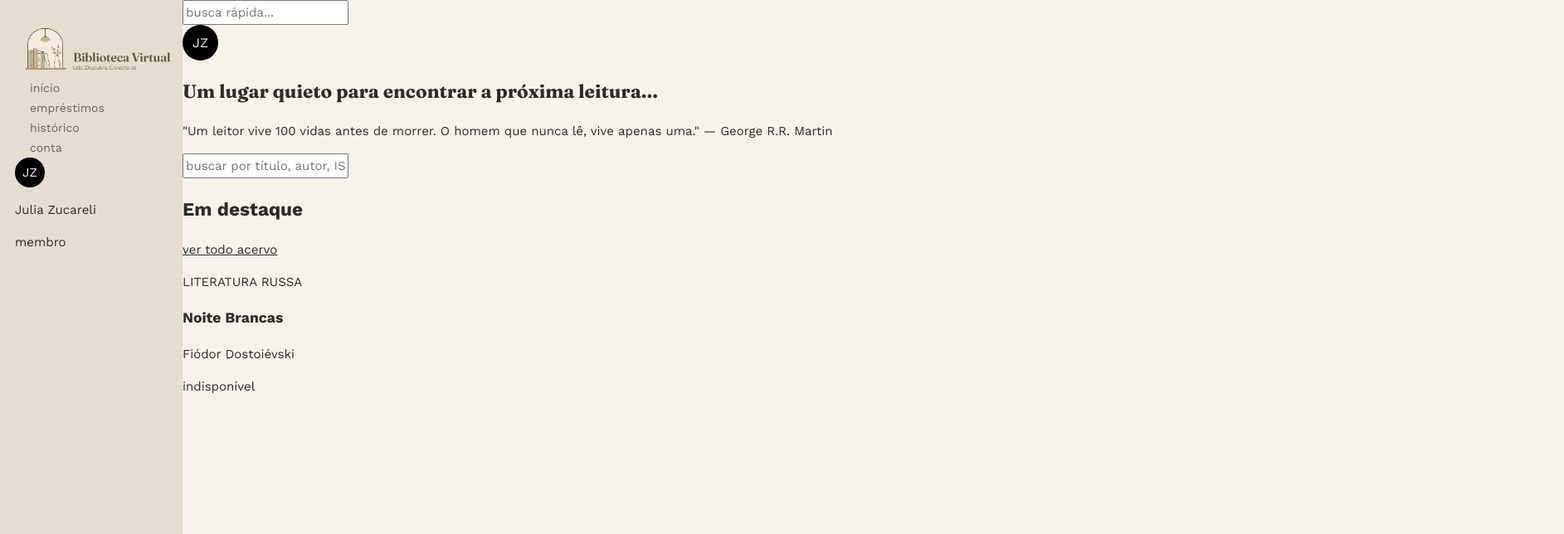
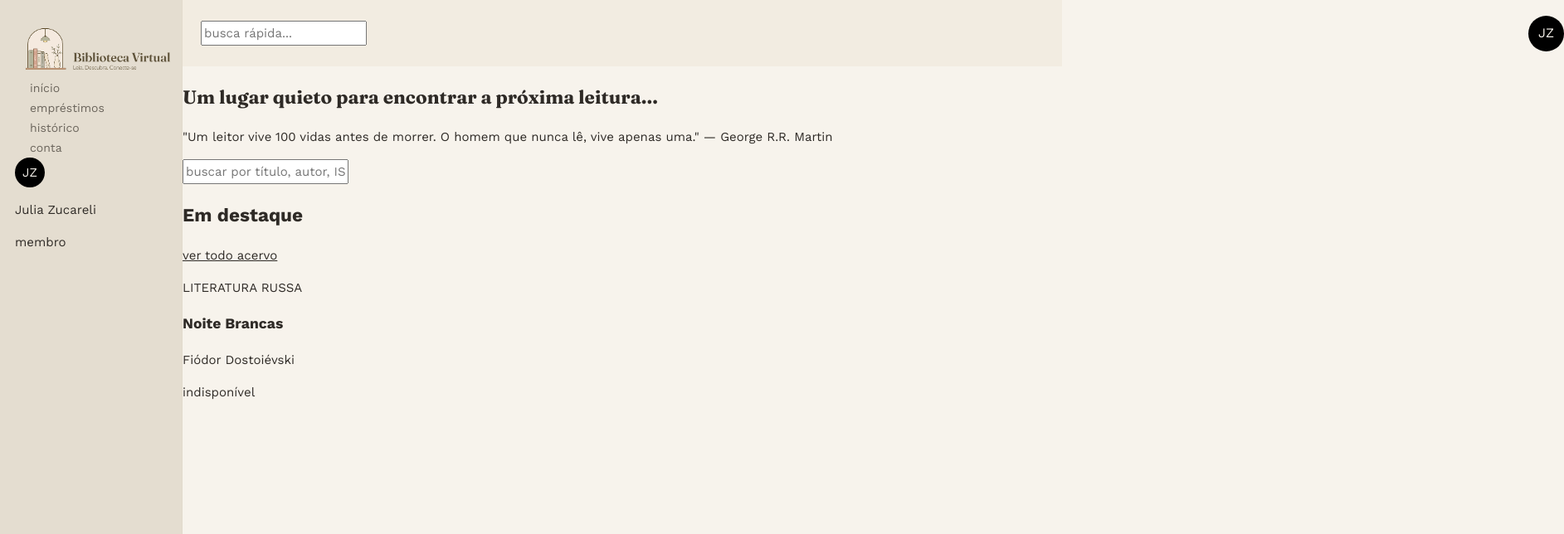
Before and after one commit to JuliaZucarelli/Biblioteca-Virtual, a plain HTML site: page index.html in a window 1280 px wide. Shown: the top 644 px of the page at 83% size, 1885 px wide, since content can reach past the window. Drawn offline with nearby package versions, Linux system fonts and the light colour scheme.

Commit message:
arrumar topbar__actions e adiciona estilo ao topbar

```diff
--- a/index.html
+++ b/index.html
@@ -47,7 +47,7 @@
                     <input type="text" name="userSearchBarFull" id="searchBarFull" placeholder="busca rápida...">
                 </div>
 
-                <div class="topbr__actions">
+                <div class="topbar__actions">
                     <!-- adicionar link para abrir na pagina conta -->
                     <button class="avatar avatar--button" aria-label="Abrir conta">JZ</button>
                 </div>
--- a/style.css
+++ b/style.css
@@ -2,6 +2,7 @@
   --bg-base: #f7f3ec;
   --bg-elevated: #fffdf9;
   --bg-nav: #e4ddd0;
+  --bg-header-footer: #F2ECE1;
   --ink-primary: #2e2a26;
   --ink-secondary: #6b655c;
   --ink-muted: #9b9488;
@@ -160,3 +161,21 @@ a {
 .avatar--button {
   cursor: pointer;
 }
+
+/* TOPBAR */
+.topbar {
+  height: 80px;
+  padding: 16px 22px 16px 22px;
+
+  display: flex;
+  align-items: center;
+  gap: 1400px;
+
+  background: var(--bg-header-footer);
+}
+
+.topbar__actions {
+  display: flex;
+  align-items: center;
+  gap: 1400px;
+}
```
